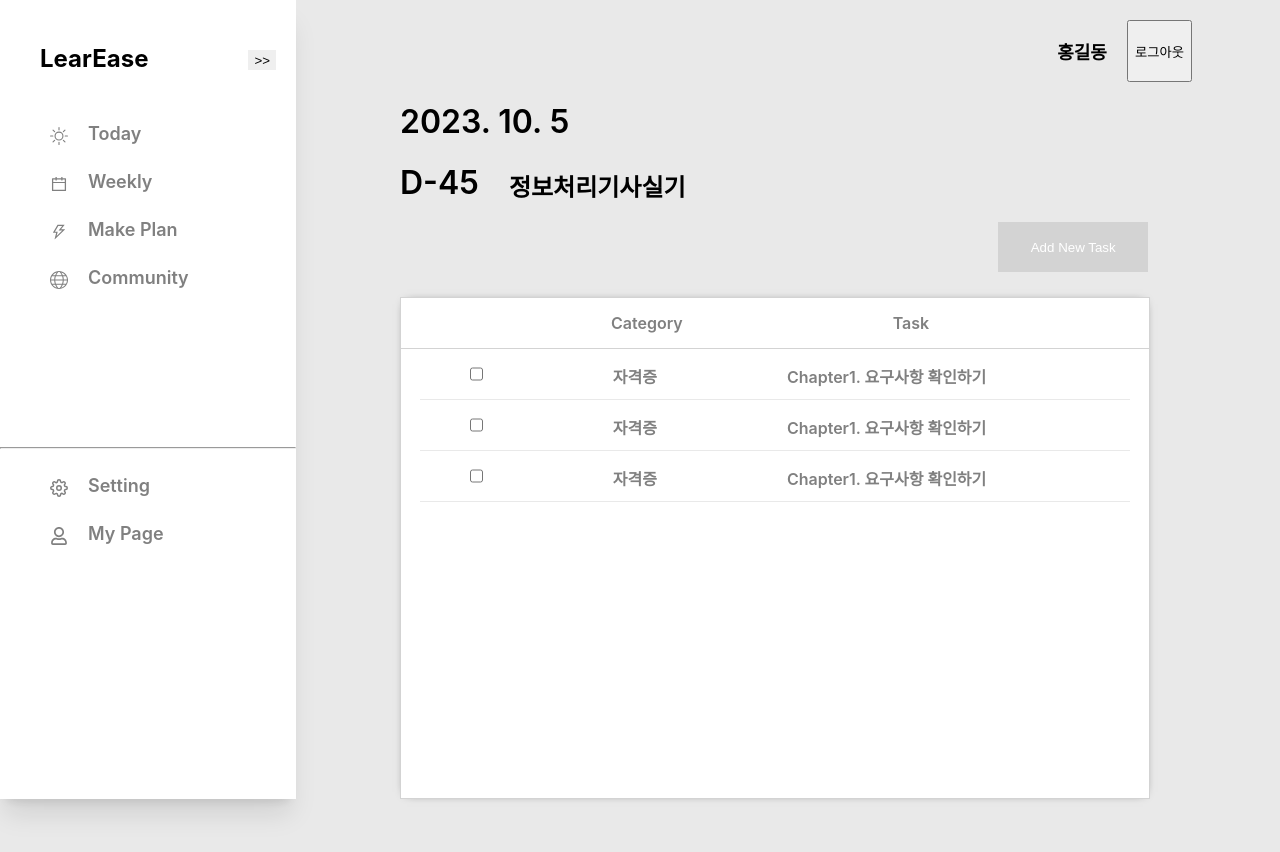
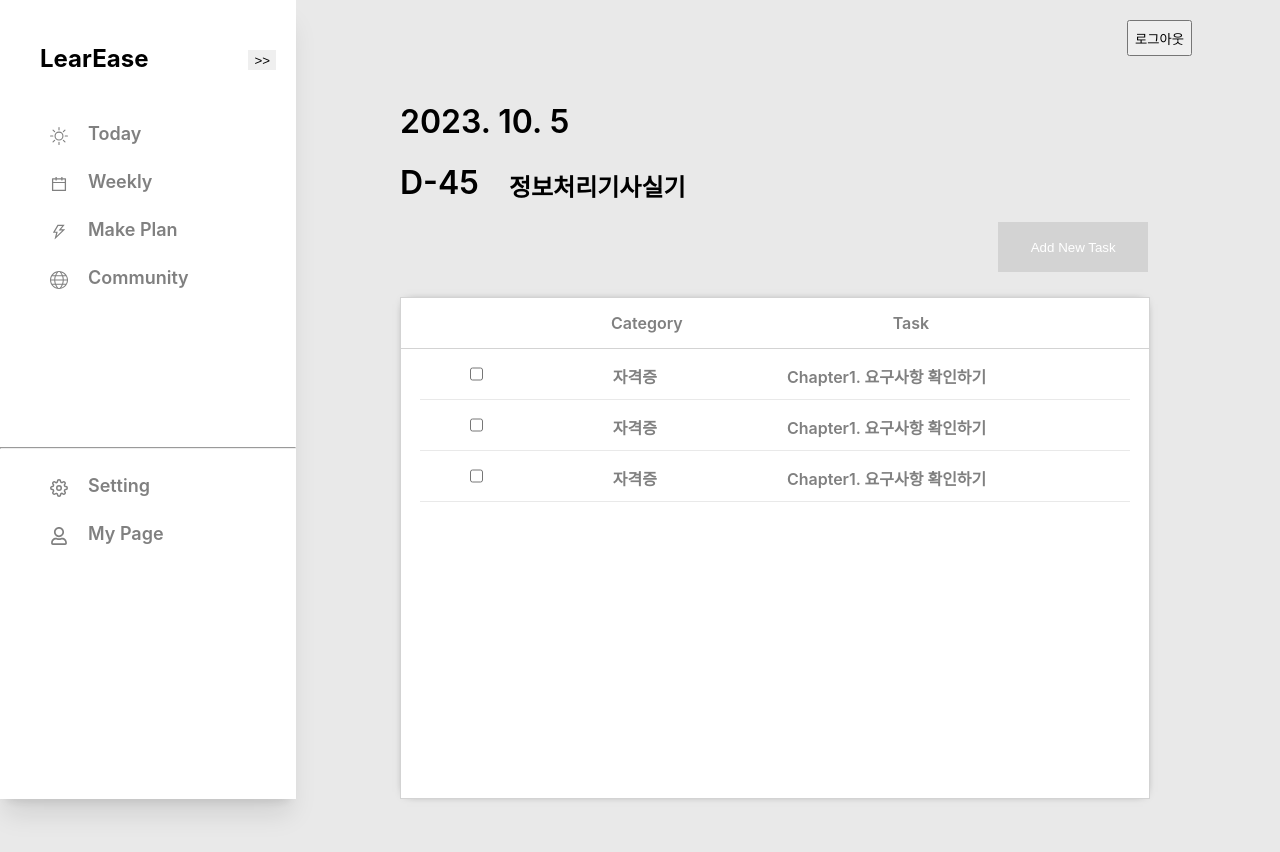
Before and after one commit to InQ-InQ-InQ-InQ-InQ/LearnEase_FE, a React (Create React App) app in the folder frontend/: page /today in a window 1280 px wide. Shown: the top 852 px of the page. Built offline with nearby package versions, Linux system fonts and the light colour scheme; no server answers.

Commit message:
feat: Header에 accessToken을 remove하는 기능

```diff
--- a/frontend/src/component/Header.jsx
+++ b/frontend/src/component/Header.jsx
@@ -4,19 +4,21 @@ import { useNavigate } from 'react-router-dom';
 import styles from '../style/Header.module.css';
 
 function Header() {
-  const [userName, setUserName] = useState('');
+  const accessToken = sessionStorage.getItem('accessToken');
+  const [userInfo, setUserInfo] = useState('');
   const navigate = useNavigate();
 
   useEffect(() => {
-    axios.get('/api/users/profile')
-    .then((response) => {
-      const user = response.data;
-      setUserName(user.userName);
-    })
-    .catch((error) => {
-      console.log('이름을 가져오지 못했습니다', error);
-    });
-  }, []);
+    const user = async () => {
+      try {
+        const response = await axios.get('/api/me');
+        setUserInfo(response.data);
+      } catch (error) {
+        console.log('사용자 정보를 가져오지 못했습니다', error);
+      }
+    };
+    user();
+  }, [accessToken]);
 
   const handleLogout = () => {
     if (window.confirm('로그아웃 하시겠습니까?')) {
@@ -29,8 +31,7 @@ function Header() {
     <div className={styles.miniinfo}>
       <div className={styles.headwrap}>
         <p className={styles.nickname}>
-          홍길동
-          {userName}
+          {userInfo && userInfo.nickname}
         </p>
         <button type="button" className={styles.logout} onClick={handleLogout}>로그아웃</button>
       </div>
```
